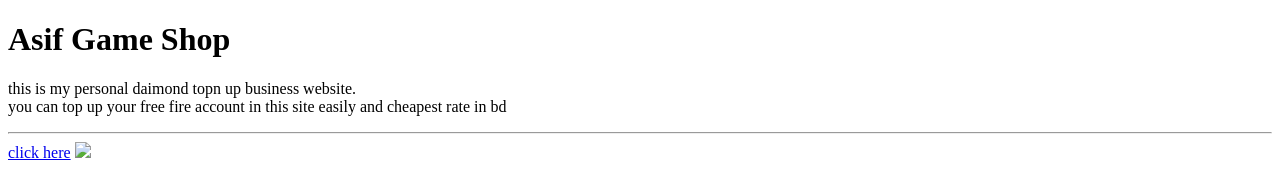
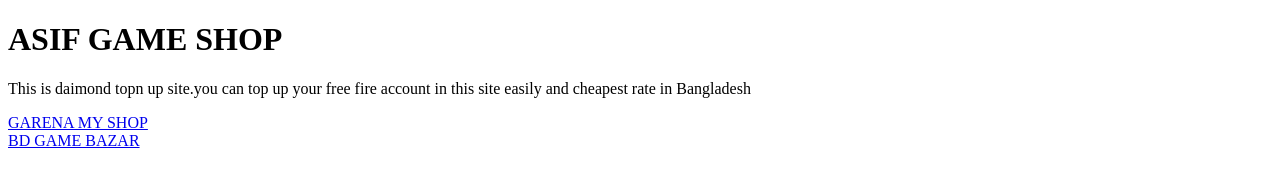
Before and after one commit to mdasifmolla/web, a plain HTML site: page index.html in a window 1280 px wide. Drawn offline with Linux system fonts and the light colour scheme.

Commit message:
Add files via upload

```diff
--- a/index.html
+++ b/index.html
@@ -1,22 +1,17 @@
 <!DOCTYPE html>
-
-<html>
+<!--this is my fist html-->
+<html lang="en">
 <head>
-<title>Asif</title>
+<title>ASIF</title>
 </head>
 <body>
 
-<h1>Asif Game Shop</h1>
-<p>this is my personal daimond topn up business website.<br> you can top up your free fire account in this site easily and cheapest rate in bd</p>
+<h1>ASIF GAME SHOP</h1>
+<p>This is daimond topn up site.you can top up your free fire account in this site easily and cheapest rate in Bangladesh</p>
 
-
-
-<hr/>
-<a target="_blank" href="http://movies.discoveryftp.net/m/play/33118">click here</a>
-
-<img src="./">
+<a href="https://shop.garena.my/app">GARENA MY SHOP</a>
+<br/>
+<a href="https://bdgamesbazar.com/app?language=en">BD GAME BAZAR</a>
 
 </body>
-
-
 </html>
```
